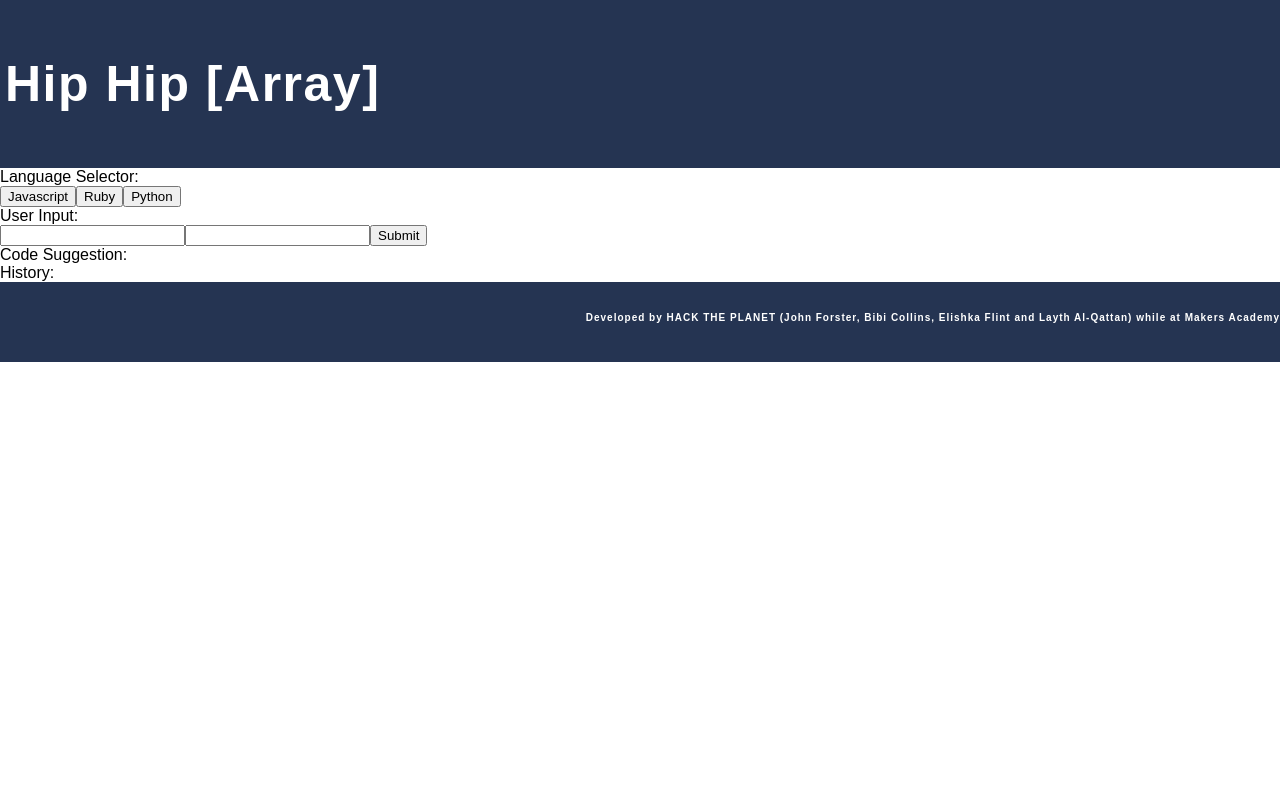
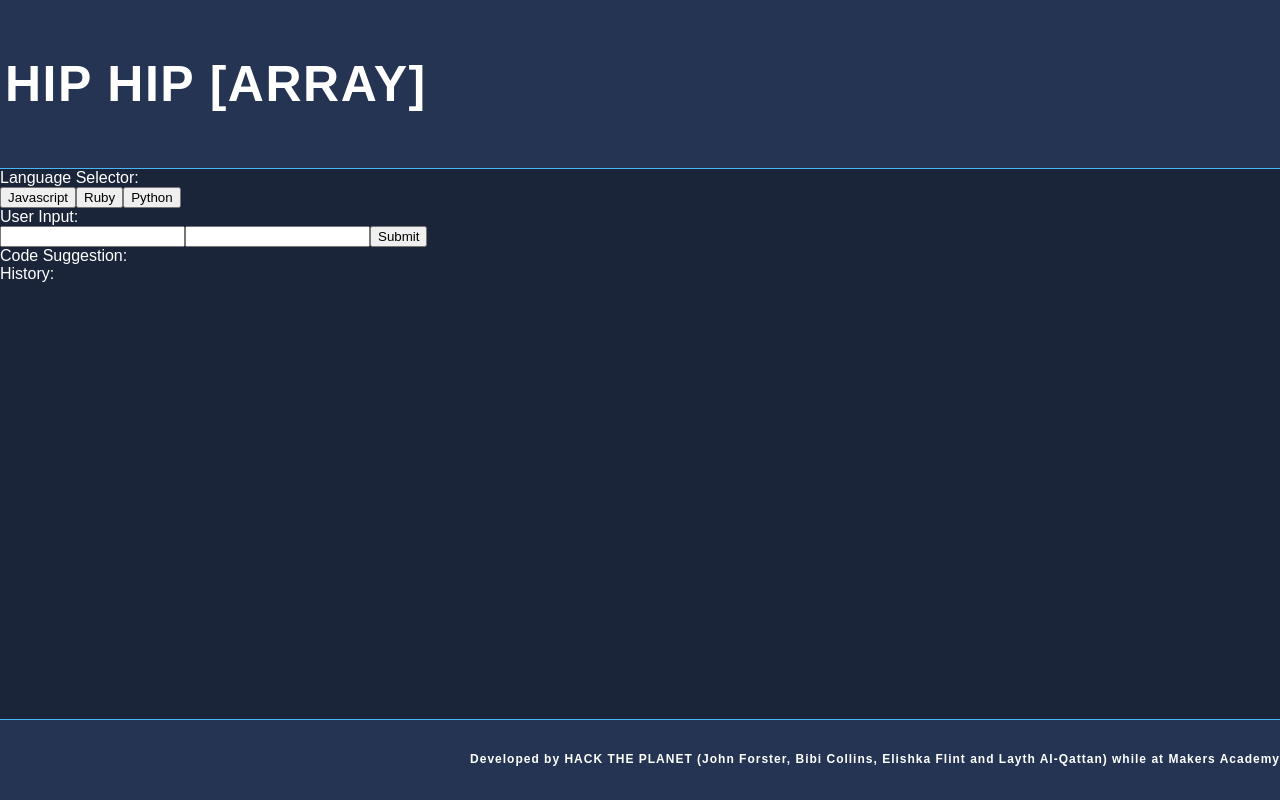
Before and after one commit to laythq/Array-Of-Sunshine, a React (Create React App) app in the folder client/: page / in a window 1280 px wide. Built offline with nearby package versions, Linux system fonts and the light colour scheme.

Commit message:
STYLING Tidy up header footer body

```diff
--- a/client/src/App.css
+++ b/client/src/App.css
@@ -1,3 +1,8 @@
+html {
+  height: 100%;
+}
+
 body {
   height: 100%;
+  background-color: #1A253A;
 }
--- a/client/src/App.jsx
+++ b/client/src/App.jsx
@@ -2,6 +2,7 @@ import React from 'react';
 import { Header } from './header';
 import { Summary } from './summary';
 import { Footer } from './footer';
+import css from './App.css';
 
 
 export function App(props) {
--- a/client/src/footer.css
+++ b/client/src/footer.css
@@ -1,15 +1,19 @@
 #footer {
+  position: fixed;
+  bottom: 0;
+  width: 100%;
   background-color: #253452;
   height: 80px;
   letter-spacing: 1px;
   margin: 0px;
   padding: 0px;
+  border-top: #48B7F8 solid 1px;
 }
 
 #footer_content {
   text-align: right;
   padding: 20px 0;
   color: white;
-  font-size: 10px;
+  font-size: 12px;
   font-weight: bold;
 }
--- a/client/src/header.css
+++ b/client/src/header.css
@@ -4,6 +4,7 @@
   letter-spacing: 1.5px;
   margin: 0px;
   padding: 0px;
+  border-bottom: #48B7F8 solid 1px;
 }
 
 
--- a/client/src/header.jsx
+++ b/client/src/header.jsx
@@ -6,7 +6,7 @@ export class Header extends React.Component {
     return(
       <div id="header">
         <div id="header_title">
-          <p>Hip Hip [Array]</p>
+          <p>HIP HIP [ARRAY]</p>
         </div>
       </div>
     )
--- /dev/null
+++ b/client/src/summary.css
@@ -0,0 +1,5 @@
+#summary {
+  background-color: #1A253A;
+  color: white;
+  margin: 0;
+}
--- a/client/src/summary.jsx
+++ b/client/src/summary.jsx
@@ -2,6 +2,7 @@ import React from 'react';
 import { CodeSuggestion } from './suggestion';
 import { InputForm } from './inputform';
 import { History } from './history';
+import css from './summary.css';
 
 export class Summary extends React.Component {
   constructor(props) {
@@ -45,7 +46,7 @@ export class Summary extends React.Component {
 
   render() {
     return (
-      <div>
+      <div id="summary">
         <div>
           <InputForm
             setInputOutput={this.setInputOutput}
```
